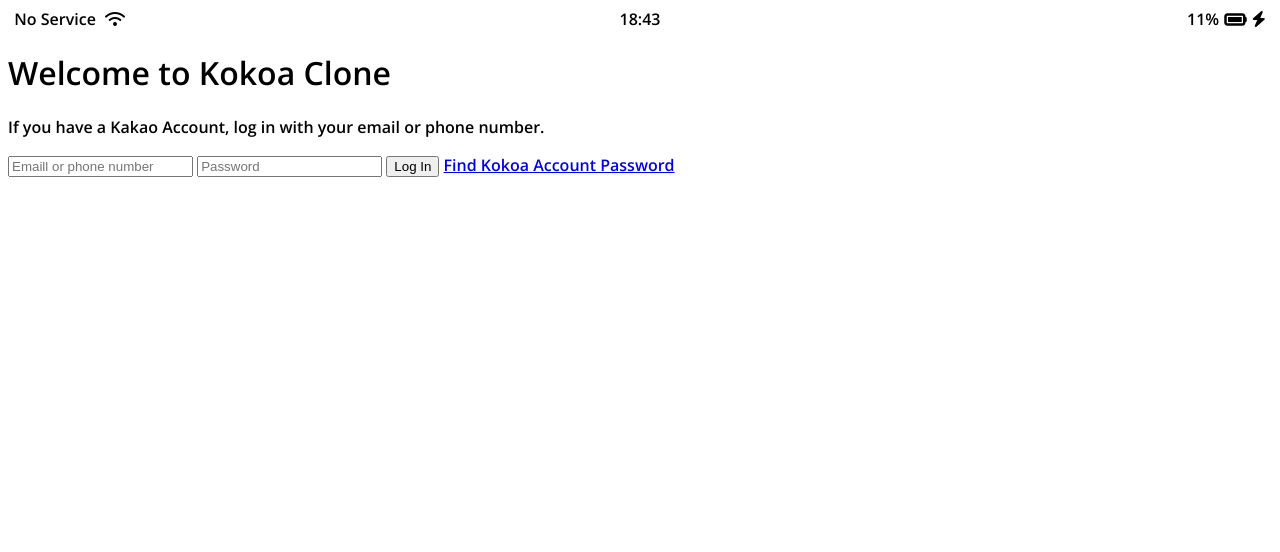
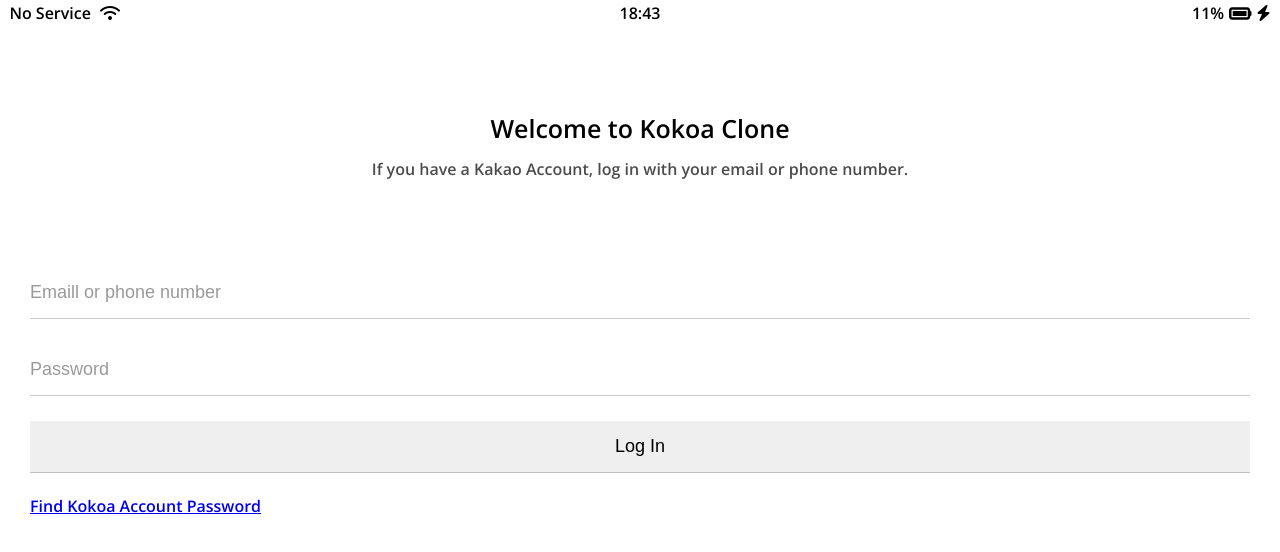
Before and after one commit to leeact123/kokoa-clone-2022, a plain HTML site: page index.html in a window 1280 px wide. Drawn offline with nearby package versions, Linux system fonts and the light colour scheme.

Commit message:
update css.css

```diff
--- /dev/null
+++ b/css/reset.css
@@ -0,0 +1,47 @@
+html, body, div, span, applet, object, iframe,
+h1, h2, h3, h4, h5, h6, p, blockquote, pre,
+a, abbr, acronym, address, big, cite, code,
+del, dfn, em, img, ins, kbd, q, s, samp,
+small, strike, strong, sub, sup, tt, var,
+b, u, i, center,
+dl, dt, dd, ol, ul, li,
+fieldset, form, label, legend,
+table, caption, tbody, tfoot, thead, tr, th, td,
+article, aside, canvas, details, embed,
+figure, figcaption, footer, header, hgroup,
+menu, nav, output, ruby, section, summary,
+time, mark, audio, video {
+	margin: 0;
+	padding: 0;
+	border: 0;
+	font-size: 100%;
+	font: inherit;
+	vertical-align: baseline;
+}
+/* HTML5 display-role reset for older browsers */
+article, aside, details, figcaption, figure,
+footer, header, hgroup, menu, nav, section {
+	display: block;
+}
+body {
+	line-height: 1;
+}
+ol, ul {
+	list-style: none;
+}
+blockquote, q {
+	quotes: none;
+}
+blockquote:before, blockquote:after,
+q:before, q:after {
+	content: '';
+	content: none;
+}
+table {
+	border-collapse: collapse;
+	border-spacing: 0;
+}
+
+input:focus {
+	outline: none;
+}
--- /dev/null
+++ b/css/status-bar.css
@@ -0,0 +1,28 @@
+.status-bar {
+    display: flex;
+    justify-content: center;
+    padding: 5px 3px;
+}
+
+.status-bar__column {
+    width: 33%;
+}
+
+.status-bar__column:first-child span {
+    margin-right: 5px;
+}
+
+.status-bar__column:nth-child(2) {
+    display: flex;
+    justify-content: center;
+}
+
+.status-bar__column:last-child {
+    display: flex;
+    justify-content:flex-end;
+    align-items: center;
+}
+
+.status-bar__column .fa-battery-full {
+    margin: 0px 5px;
+}
--- a/css/styles.css
+++ b/css/styles.css
@@ -1,33 +1,49 @@
 @import url('https://fonts.googleapis.com/css2?family=Open+Sans:ital,wght@0,600;1,400&display=swap');
+@import "reset.css";
+@import "status-bar.css";
+@import"variables.css";
 
 body {
     font-family: 'Open Sans', sans-serif;
 }
 
-.status-bar {
+.welcome-header {
+    margin: 90px 0px;
+    text-align: center;
     display: flex;
-    justify-content: center;
+    flex-direction: column;
+    align-items: center;
+
 }
 
-.status-bar__column {
-    width: 33%;
+.welcome-header__title{
+    margin-bottom: 20px;
+    font-size: 25px;
 }
 
-.status-bar__column:first-child span {
-    margin-right: 5px;
+.welcome-header__text{
+    width: 60%;
+    opacity: 0.7;
 }
 
-.status-bar__column:nth-child(2) {
-    display: flex;
-    justify-content: center;
+#login-form{
+    display:flex;
+    flex-direction: column;
+    margin: 0px 30px;
+}
+#login-form input{
+    border: none;
+    padding: 15px 0px;
+    font-size: 18px;
+    border-bottom: 1px solid rgba(0, 0, 0, 0.2);
+    margin-bottom: 25px;
+    transition: border-color .3s ease-in-out;
 }
 
-.status-bar__column:last-child {
-    display: flex;
-    justify-content:flex-end;
-    align-items: center;
+#login-form input::placeholder{
+    color:rgba(0, 0, 0, 0.4);
 }
 
-.status-bar__column .fa-battery-full {
-    margin: 0px 5px;
+#login-form input:focus {
+    border-color: var(--yellow);
 }
--- /dev/null
+++ b/css/variables.css
@@ -0,0 +1,3 @@
+:root {
+    --yellow: #FAE100;
+}
```
